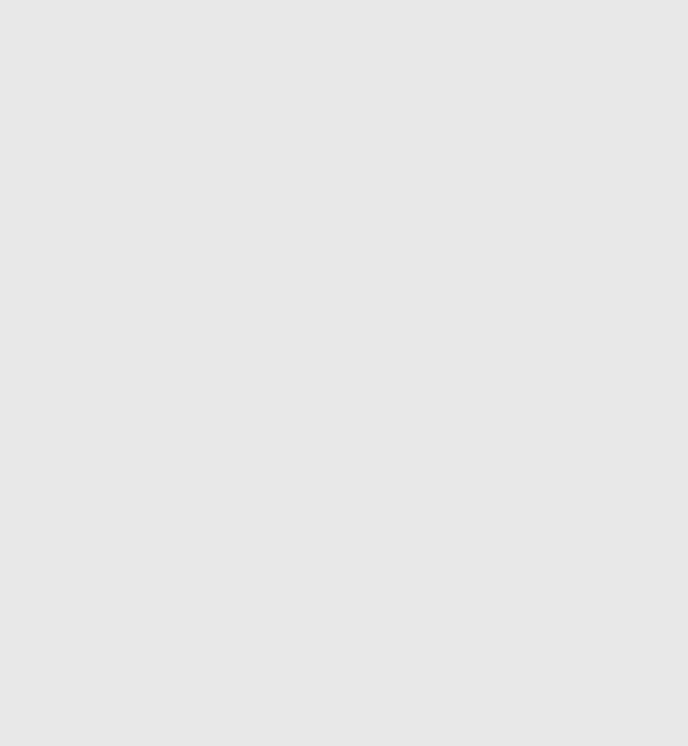
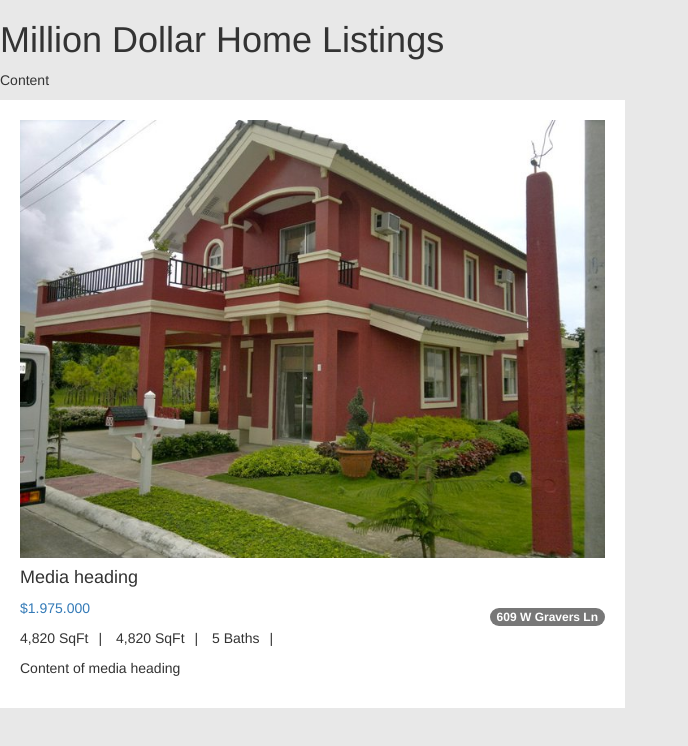
Before and after one commit to kdn205/kdn205.github.io, a plain HTML site: page Week9/excercise1/Bootstrap_lab/Ex3/index.html in a window 1280 px wide. Shown: the whole page, without its empty margins (0-688 px from the left). Drawn offline with nearby package versions, Linux system fonts and the light colour scheme.

Commit message:
update again

```diff
--- a/Week9/excercise1/Bootstrap_lab/Ex3/index.html
+++ b/Week9/excercise1/Bootstrap_lab/Ex3/index.html
@@ -54,7 +54,38 @@
   </style>
 </head>
 <body>
-  <div class="row heading"></div>
+  <div class="row heading">
+    <div class="title col-md-12">
+      <h1>Million Dollar Home Listings</h1>
+      <p>Content</p>
+    </div>
+
+  </div>
+
+  <div class="row content">
+    <div class="col-md-6">
+      <div class="house">
+        <div class=""media>
+          <div class="pull-left">
+            <a href="#">
+              <img src="/Week9/img/01.jpg" class="img-responsive media-object">
+            </a>
+          </div>
+          <div class="media-body">
+            <h4 class=""media-heading hidden-xs>Media heading</h4>
+            <a href="#">$1.975.000</a>
+            <span class="badge pull-right">609 W Gravers Ln</span>
+            <ul class="list-inline">
+              <li>4,820 SqFt</li><li>|</li>
+              <li>4,820 SqFt</li><li>|</li>
+              <li>5 Baths</li><li>|</li>
+            </ul>
+            <p>Content of media heading</p>
+          </div>
+        </div>
+      </div>
+    </div>
+  </div>
 
 </body>
 </html>
```
